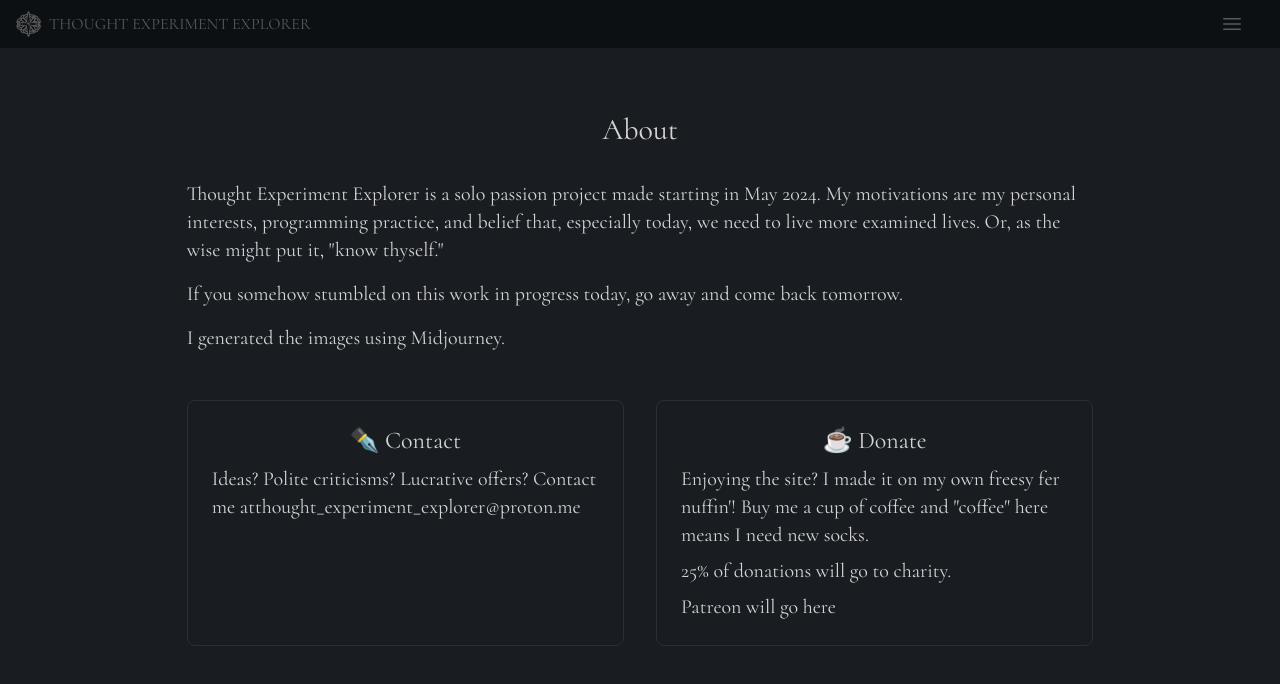
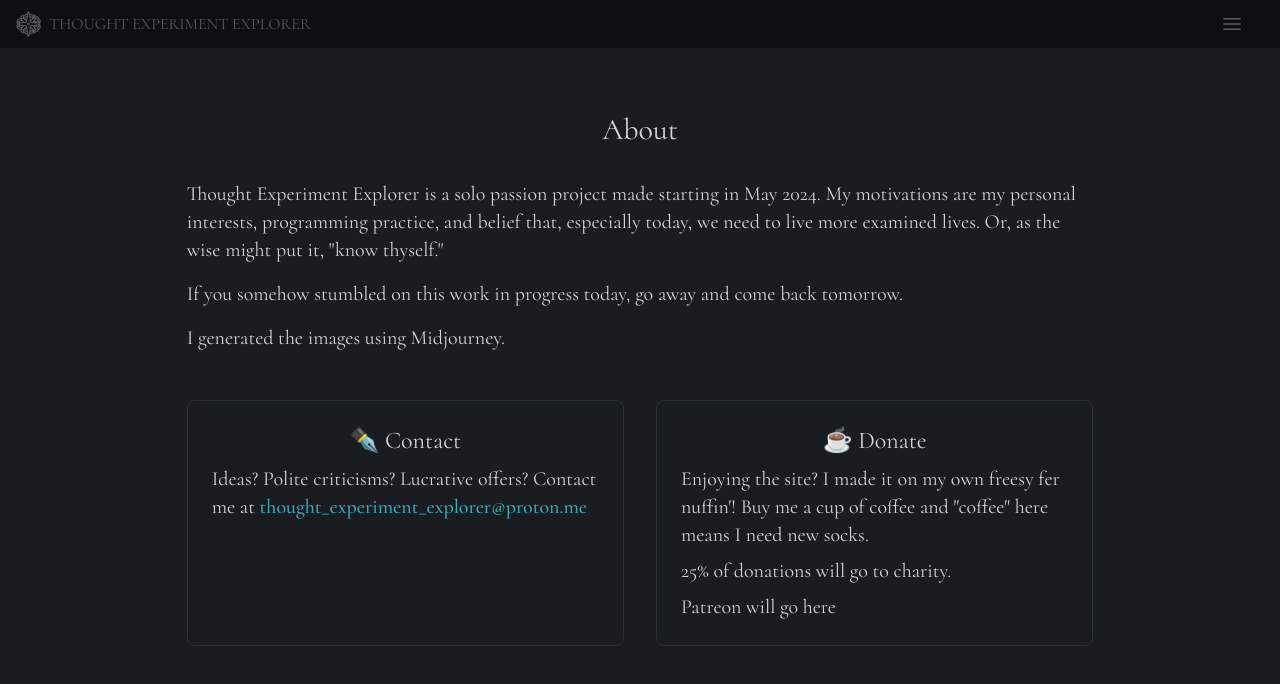
Before and after one commit to ktpeace/thought-experiments, a Next.js app: page /about in a window 1280 px wide. Shown: the top 684 px of the page. Built offline with nearby package versions, Linux system fonts and the light colour scheme.

Commit message:
email format

```diff
--- a/src/components/about/About.tsx
+++ b/src/components/about/About.tsx
@@ -23,8 +23,11 @@ const About = () => {
         <div className="p-6 flex-1 flex flex-col gap-2 border border-dusky-400 rounded-lg">
           <h3 className="text-2xl text-center">✒️ Contact</h3>
           <p>
-            Ideas? Polite criticisms? Lucrative offers? Contact me at
-            <a href="mailto:thought_experiment_explorer@proton.me">
+            Ideas? Polite criticisms? Lucrative offers? Contact me at{" "}
+            <a
+              href="mailto:thought_experiment_explorer@proton.me"
+              className="text-pool-500 font-medium"
+            >
               thought_experiment_explorer@proton.me
             </a>
           </p>
```
